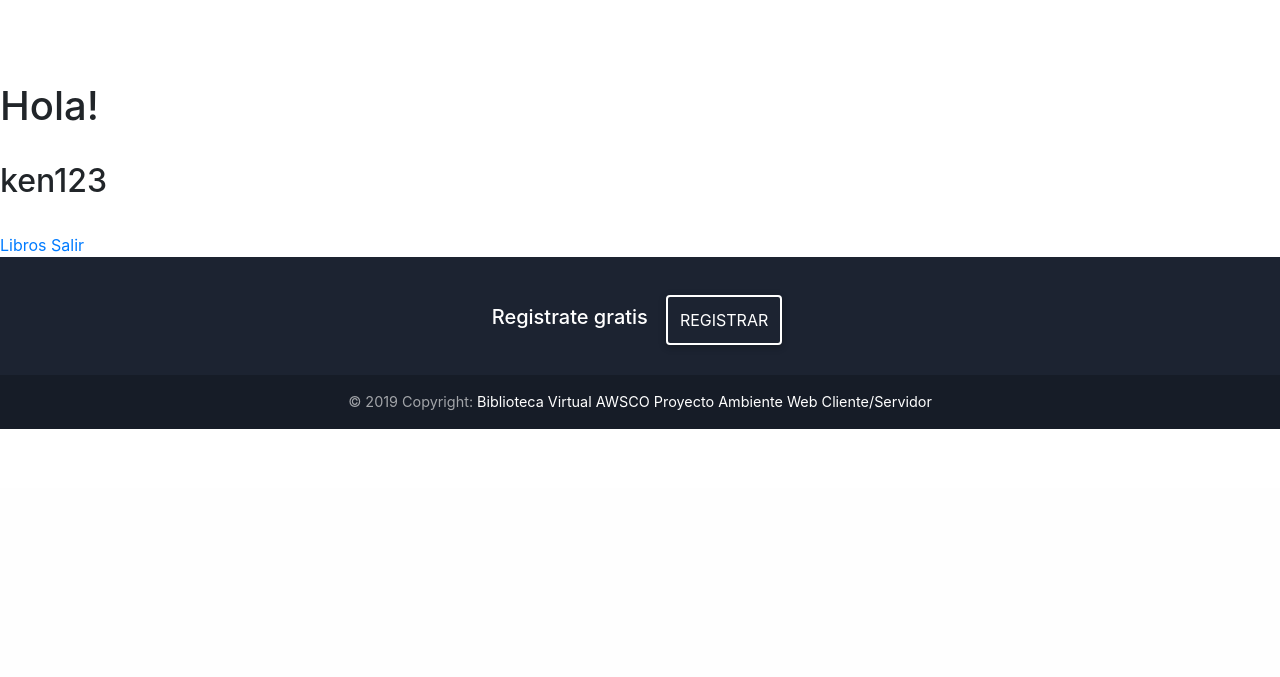
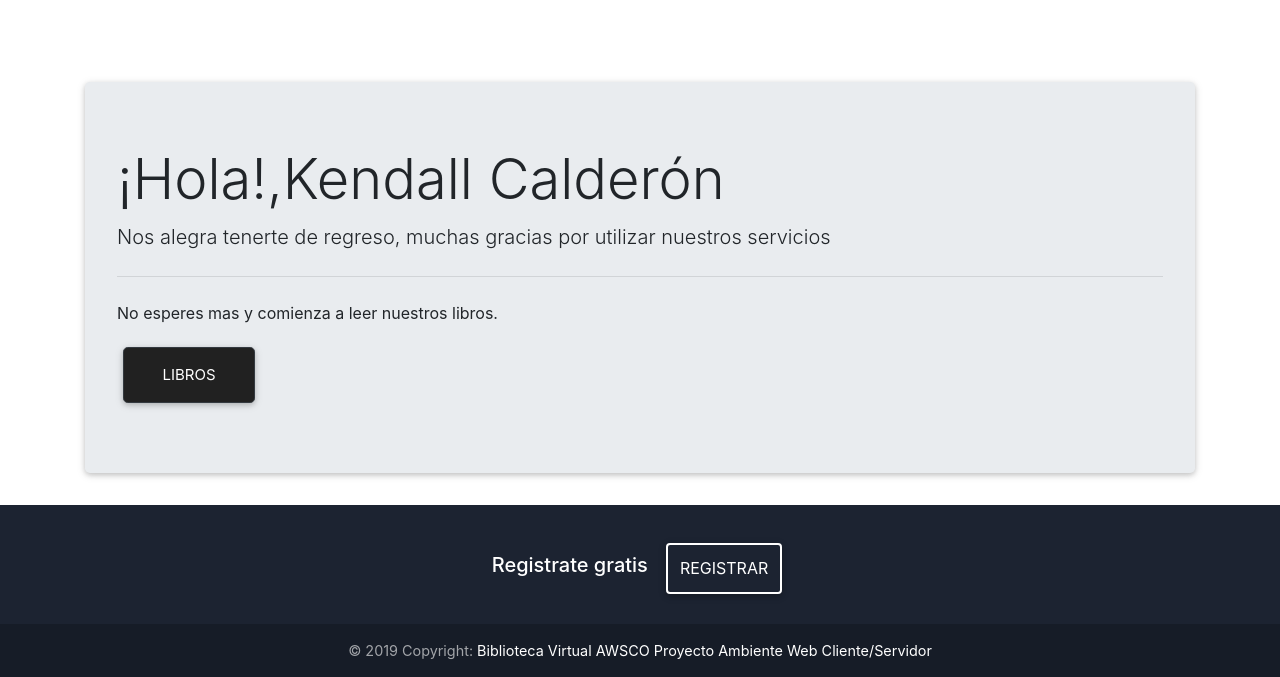
Before and after one commit to KendallCalderonR/Final_Project_Web_Server_Client, a PHP site: page /Vistas/Home_vista.php in a window 1280 px wide. Shown: the part 312-989 px from the top of the page. Before the commit the page ends 741 px from the top, so only its background shows below. Run offline with PHP 8.4, Linux system fonts and the light colour scheme; a user stored in the database is signed in; data comes from the database, SQL or seed files in the repository; some libraries are stand-ins or nearby versions.

Commit message:
home css

```diff
--- a/Modelos/Usuarios_modelo.php
+++ b/Modelos/Usuarios_modelo.php
@@ -1,7 +1,7 @@
 <?php
 //session_start();
 
-//require_once("conectar.php");
+require_once("conectar.php");
 //include('Modelos/conectar.php');
 
 class Usuario extends conectar{
--- a/Modelos/login_modelo.php
+++ b/Modelos/login_modelo.php
@@ -39,6 +39,7 @@ if (is_array($resultado)==true and count($resultado)==0) {
 		</script>";
 	} else{
 		$_SESSION["usuario"] = $_POST["usuario"];
+		$_SESSION["Nombre_Usuario"] =  $resultado[1]." ".$resultado[2];
 		$_SESSION["id_usuario"] = $resultado[1]; //$GLOBALS['varId_Usuario'];
 
 		header('Location:../Vistas/Home_vista.php');
--- a/Vistas/Home_vista.php
+++ b/Vistas/Home_vista.php
@@ -1,23 +1,31 @@
 <?php
-//session_start();
+
 $_SESSION['$titulo'] = 'Home';
 require_once('../Vistas/header.php');
 $titulo = "Pagina Principal";
 if (isset($_SESSION["usuario"])) {
 
+require_once('../Modelos/Usuarios_modelo.php');
+$objeto = new Usuario();
+
+$usuariodatos = $objeto->ObtenerUsuarioPorUsuario($_SESSION["usuario"]);
+
+foreach ($usuariodatos as $usuario) {
+	$nombreCompleto = $usuario['nombre']." ".$usuario['apellido'] ;
+}
 
 
 ?>
 
-<h1>Hola!</h1><br/>
+<div class="container">
 
-<?php echo '<h2>'.$_SESSION["usuario"].'</h2>'; ?>
-<br/>
-
-
-<a href="../Vistas/libros_vista.php" class="">Libros</a>
-<a href="../Modelos/logout_modelo.php" class="">Salir</a>
-
+	<div class="jumbotron">
+  	<h1 class="display-4">¡Hola!,<?php echo $nombreCompleto; ?></h1>
+  	<p class="lead">Nos alegra tenerte de regreso, muchas gracias por utilizar nuestros servicios</p>
+  	<hr class="my-4">
+  	<p>No esperes mas y comienza a leer nuestros libros.</p>
+    <a class="btn btn-dark btn-lg" href="../Vistas/libros_vista.php" role="button">Libros</a>
+</div>
 
 <?php
 }else{
```
